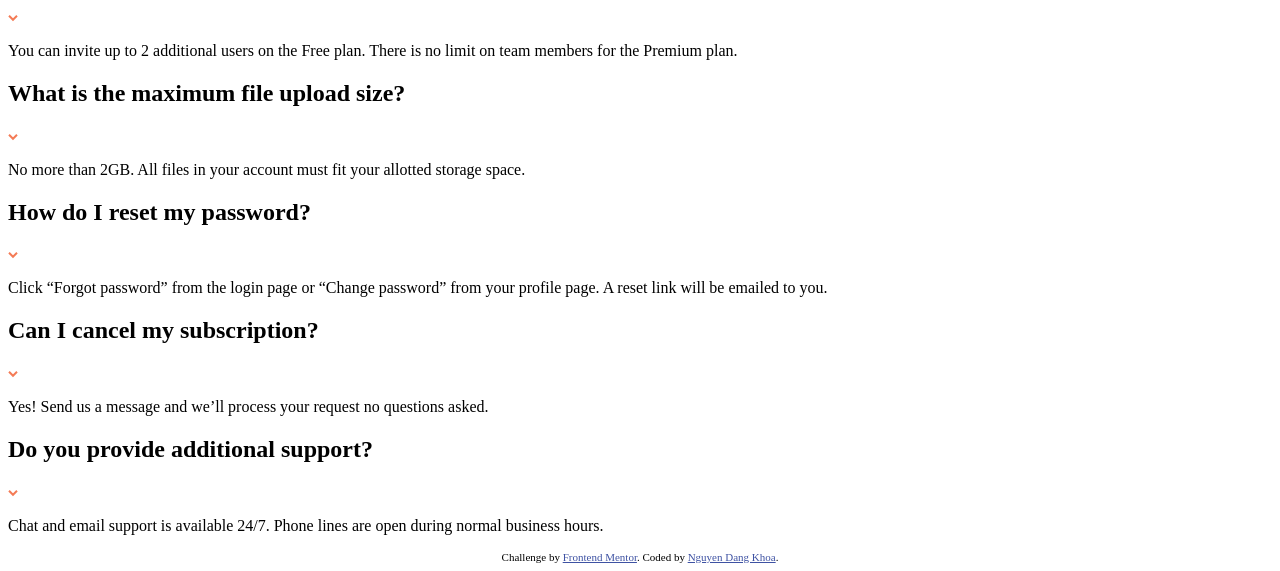
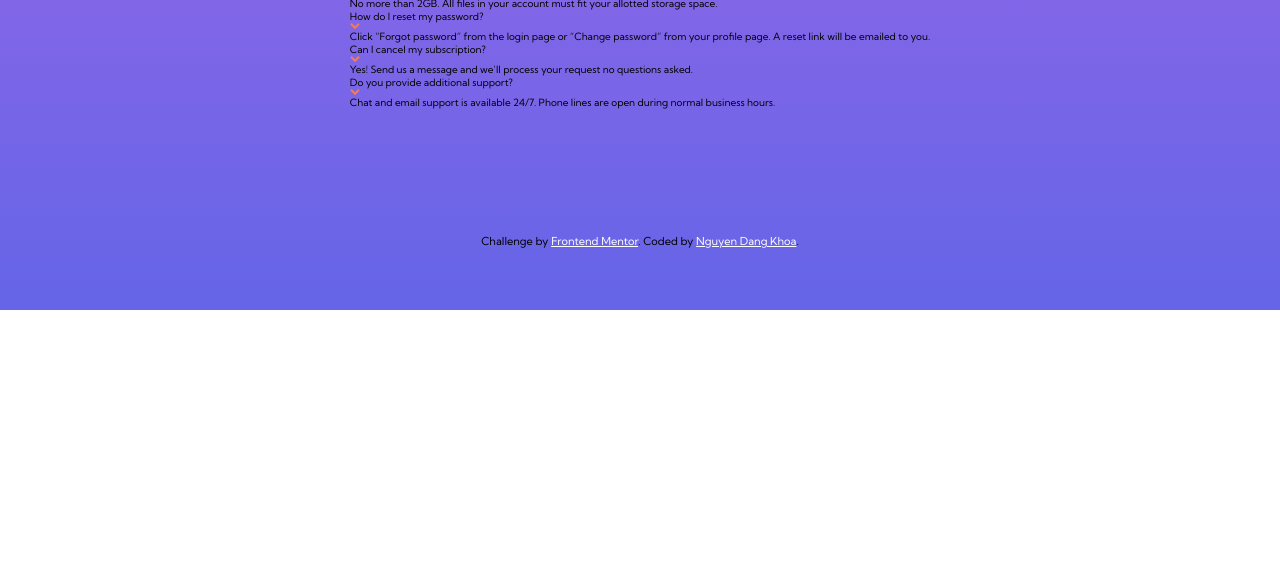
Before and after one commit to dangkhoa1195/faq-accordion-card, a plain HTML site: page index.html in a window 1280 px wide. Shown: the part 490-1061 px from the top of the page. After the commit the page ends 800 px from the top, so only its background shows below. Drawn offline with Linux system fonts and the light colour scheme.

Commit message:
add css reset, variables and fonts

```diff
--- /dev/null
+++ b/css/_variables.scss
@@ -0,0 +1,12 @@
+$fw-bold: 700;
+
+$clr-background-1: hsl(273, 75%, 66%);
+$clr-background-2: hsl(240, 73%, 65%);
+
+$clr-text-primary: hsl(238, 29%, 16%);
+$clr-text-hover: hsl(14, 88%, 65%);
+
+$clr-text-neutral-1: hsl(237, 12%, 33%);
+$clr-text-neutral-2: hsl(240, 6%, 50%);
+
+$clr-divider: hsl(240, 5%, 91%);
--- /dev/null
+++ b/css/reset.css
@@ -0,0 +1,34 @@
+*,
+*::before,
+*::after {
+  box-sizing: border-box;
+}
+* {
+  margin: 0;
+  padding: 0;
+  font: inherit;
+}
+
+img,
+picture,
+video,
+canvas,
+svg {
+  display: block;
+  max-width: 100%;
+}
+input,
+button,
+textarea,
+select {
+  outline: none;
+}
+p,
+h1,
+h2,
+h3,
+h4,
+h5,
+h6 {
+  overflow-wrap: break-word;
+}
--- /dev/null
+++ b/css/style.scss
@@ -0,0 +1,13 @@
+@import url('https://fonts.googleapis.com/css2?family=Kumbh+Sans:wght@400;700&display=swap');
+@import './variables';
+
+html {
+  font-family: 'Kumbh Sans', sans-serif;
+  font-size: 62.5%;
+}
+body {
+  background-image: linear-gradient($clr-background-1, $clr-background-2);
+  display: grid;
+  min-height: 100vh;
+  place-items: center;
+}
--- a/index.html
+++ b/index.html
@@ -11,7 +11,8 @@
       sizes="32x32"
       href="./images/favicon-32x32.png"
     />
-
+    <link rel="stylesheet" href="./css/reset.css" />
+    <link rel="stylesheet" href="./css/style.css" />
     <title>Frontend Mentor | FAQ Accordion Card</title>
 
     <!-- Feel free to remove these styles or customise in your own stylesheet 👍 -->
@@ -21,7 +22,7 @@
         text-align: center;
       }
       .attribution a {
-        color: hsl(228, 45%, 44%);
+        color: #fff;
       }
     </style>
   </head>
```
Also changed, not shown: css/style.css (added), 1 other file.
